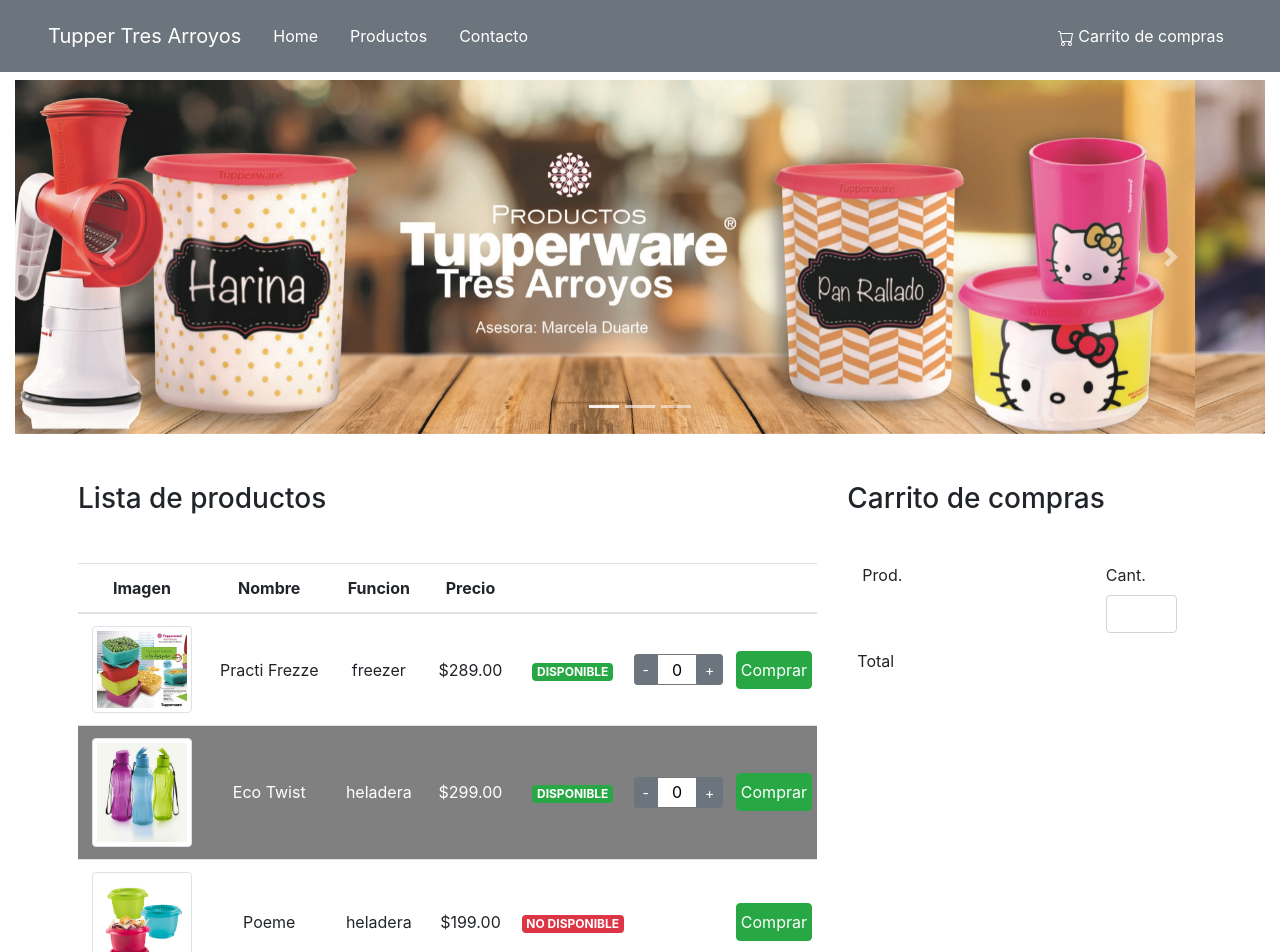
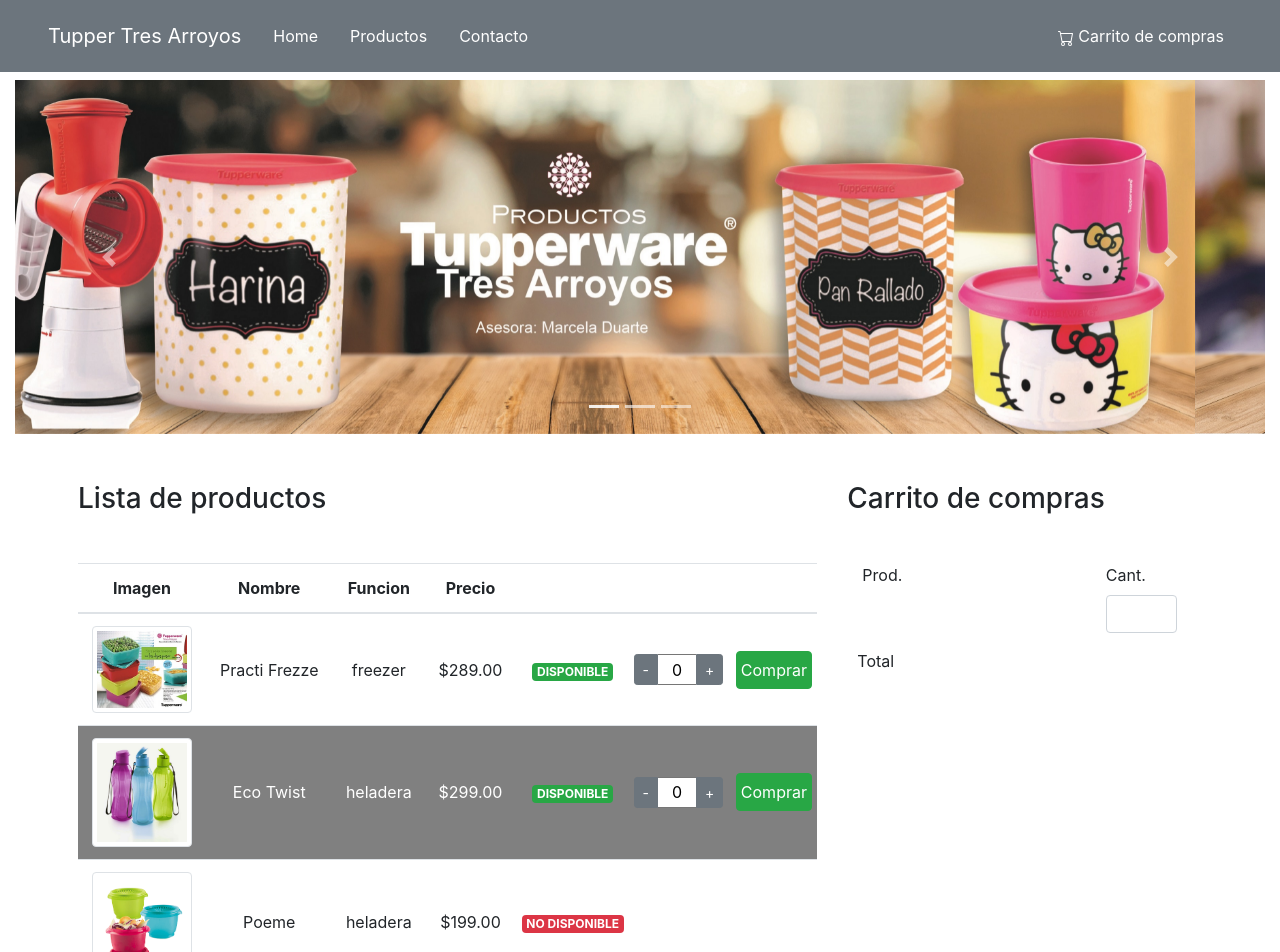
Before and after one commit to JuanMolfese/angular-tupper, an Angular app: page / in a window 1280 px wide. Shown: the top 952 px of the page. Built offline with nearby package versions, Linux system fonts and the light colour scheme.

Commit message:
se genera logica en el metodo addToCart del servicio Cart

```diff
--- a/src/app/tupper-list/tupper-list.component.html
+++ b/src/app/tupper-list/tupper-list.component.html
@@ -25,7 +25,7 @@
                 <app-input-integer [(quantity)]="product.quantity" [max]="product.stock" *ngIf="product.stock"></app-input-integer>
             </td>
             <td class="px-1 mx-0">
-                <button class="btn btn-success px-1 mx-0" (click)="addToCart(product)">Comprar</button>
+                <button class="btn btn-success px-1 mx-0" (click)="addToCart(product)" *ngIf="product.stock>0">Comprar</button>
             </td>
         </tr>
     </tbody>
--- a/src/app/tupper-list/tupper-list.component.ts
+++ b/src/app/tupper-list/tupper-list.component.ts
@@ -45,5 +45,7 @@
 
   addToCart(product): void{
     this.cart.addToCart(product);
+    product.stock -= product.quantity;
+    product.quantity = 0;
   }
 }
--- a/src/app/tupper-shopping-cart.service.ts
+++ b/src/app/tupper-shopping-cart.service.ts
@@ -11,6 +11,13 @@
   BuyList: Product[] = [];
 
   addToCart(product: Product) {
-    this.BuyList.push(product);
+    let item : Product = this.BuyList.find((elemento => elemento.name == product.name));
+    //Si no esta ese producto lo agrega
+    if(!item){
+      this.BuyList.push({ ... product});
+    }else{
+      item.quantity += product.quantity;
+    }
+    console.log(this.BuyList)
   }
 }
```
